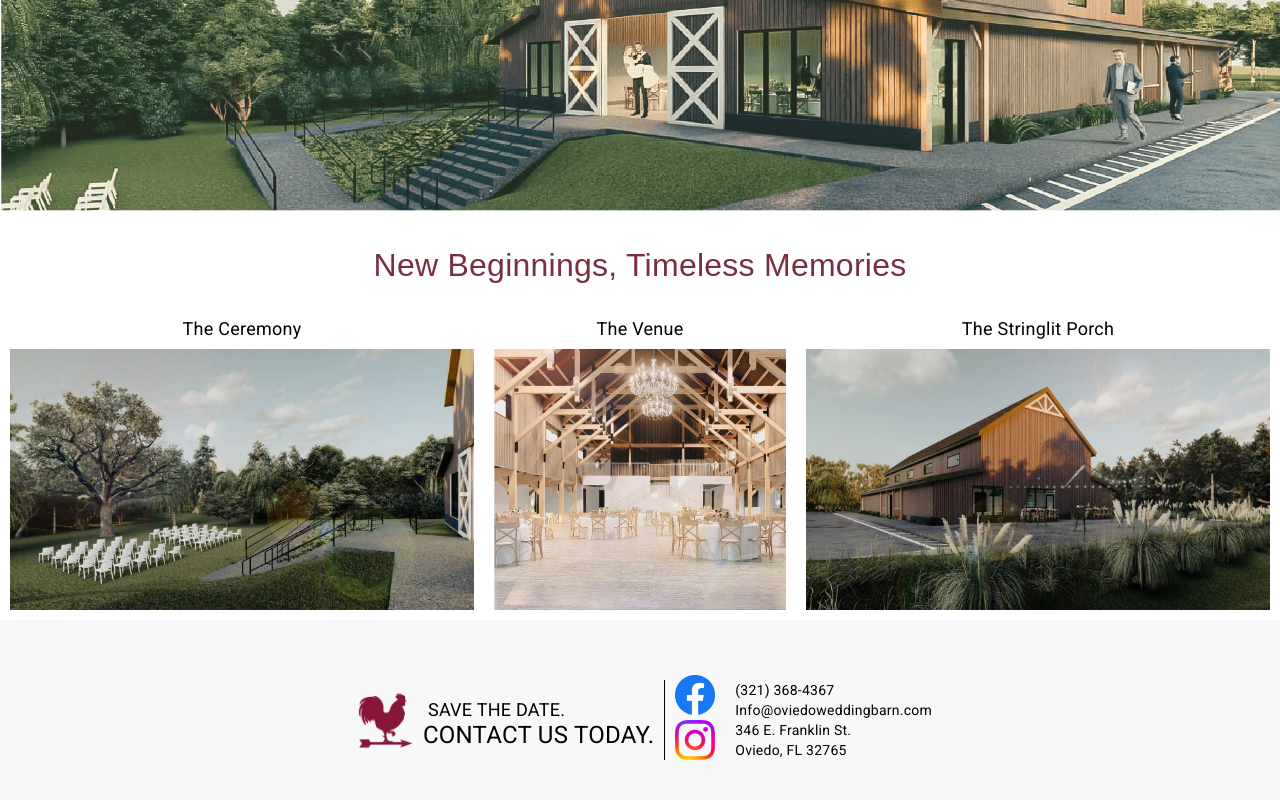
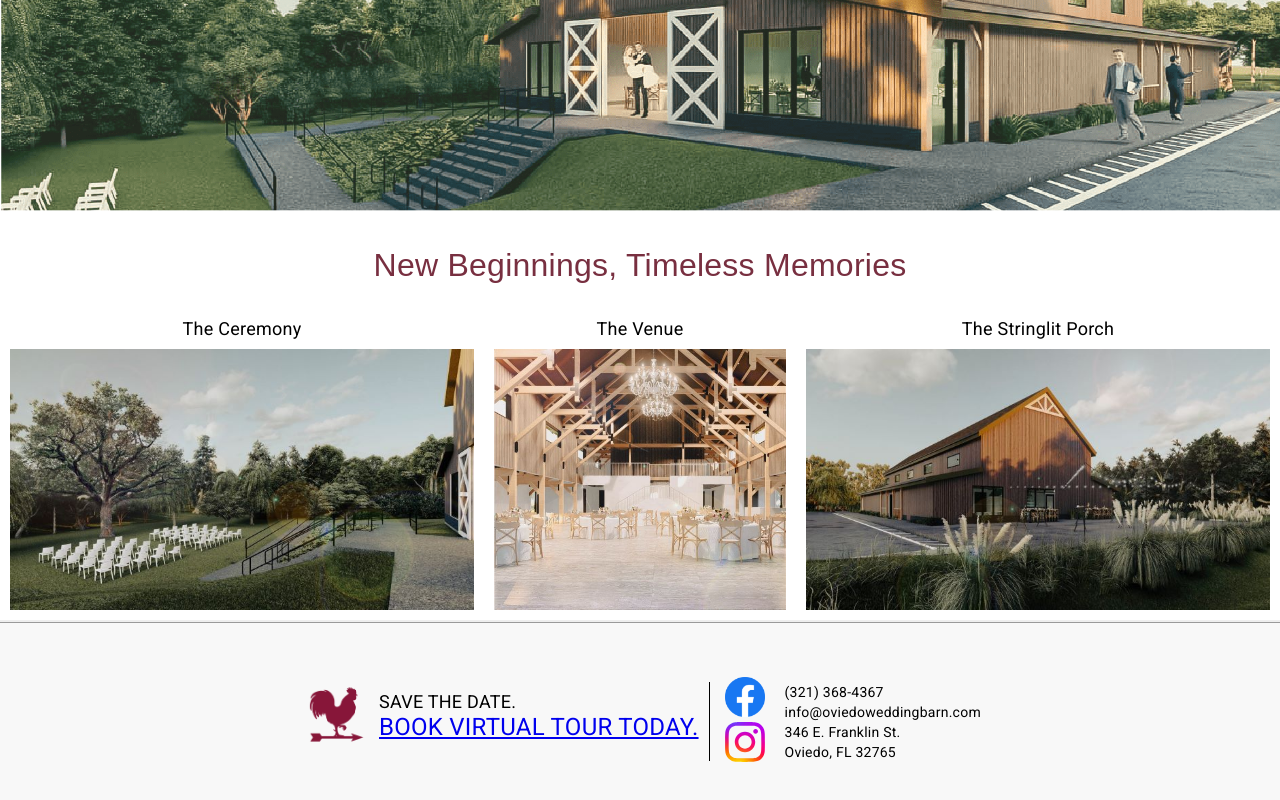
Before and after one commit to jammin2shirts/wedding-barn, an Angular app in the folder wedding-barn/: page /home in a window 1280 px wide. Shown: the part 1185-1985 px from the top of the page. Built offline with nearby package versions, Linux system fonts and the light colour scheme; a web font is replaced by a local one.

Commit message:
Updated cursor, external link,  sitemap, and css

```diff
--- a/wedding-barn/angular.json
+++ b/wedding-barn/angular.json
@@ -23,8 +23,7 @@
             "polyfills": "src/polyfills.ts",
             "tsConfig": "tsconfig.app.json",
             "assets": [
-              "src/.htcaccess",
-              "src/favicon.ico",
+              "src/sitemap.xml",
               "src/assets"
             ],
             "styles": [
--- a/wedding-barn/package.json
+++ b/wedding-barn/package.json
@@ -4,7 +4,7 @@
   "scripts": {
     "ng": "ng",
     "start": "ng serve",
-    "build": "ng build",
+    "build": "ng build && cp ./src/.htaccess ./dist/wedding-barn/browser/.htaccess",
     "test": "ng test",
     "lint": "ng lint",
     "e2e": "ng e2e",
--- a/wedding-barn/src/app/app.component.html
+++ b/wedding-barn/src/app/app.component.html
@@ -2,5 +2,5 @@
   <app-header class="header-section"></app-header>
   <app-under-construction></app-under-construction>
   <router-outlet></router-outlet>
-  <app-footer class="header-section"></app-footer>
+  <app-footer class="footer-section"></app-footer>
 </div>
--- a/wedding-barn/src/app/app.component.scss
+++ b/wedding-barn/src/app/app.component.scss
@@ -6,6 +6,16 @@
   align-self: center;
 }
 
+.footer-section{
+  display:flex;
+  background-color: #f8f8f8;
+  min-height: 200px;
+  width: 100%;
+  align-self: center;
+}
+
+
+
 .app-root{
   display:flex;
   flex-direction: column;
--- a/wedding-barn/src/app/component/footer/footer.component.html
+++ b/wedding-barn/src/app/component/footer/footer.component.html
@@ -3,7 +3,7 @@
   <div class="footer-text">
     <span class="top-text">SAVE THE DATE.</span>
     <!-- <span class="bot-text">BOOK A TOUR TODAY.</span> -->
-    <span class="bot-text">CONTACT US TODAY.</span>
+    <a href="https://theweddingbarn.hbportal.co/schedule/639d2e4192efc305bda3f365" target="_blank" class="bot-text">BOOK VIRTUAL TOUR TODAY.</a>
   </div>
   <div class="divider"></div>
   <div class="footer-info">
@@ -17,7 +17,7 @@
     </div>
     <div class="info">
       <span>(321) 368-4367</span><br>
-      <span>Info@oviedoweddingbarn.com</span><br>
+      <span>info@oviedoweddingbarn.com</span><br>
       <span>346 E. Franklin St.</span> <br>
       <span> Oviedo, FL 32765</span>
     </div>
--- a/wedding-barn/src/app/component/footer/footer.component.scss
+++ b/wedding-barn/src/app/component/footer/footer.component.scss
@@ -1,5 +1,8 @@
 .footer-rooster {
-  display: none;
+  display: block;
+  width: 75px;
+  object-fit: scale-down;
+  margin-top: 10px;
 }
 
 .container {
@@ -8,6 +11,7 @@
   justify-content: center;
   flex-direction: column;
   align-items: center;
+  border-top: ridge;
 }
 
 .footer-info {
@@ -25,12 +29,15 @@
   font-size: 1em;
 }
 .footer-text {
-  display: none;
+  display: flex;
+  flex-direction: column;
+  margin-bottom: 20px;
 }
+
 .top-text {
   font-size: small;
   text-align: center;
-  margin: 5px;
+  // margin: 5px;
 }
 .bot-text {
   font-size: medium;
@@ -46,35 +53,35 @@
 .bot-icons {
   text-align: center;
 }
-@media (min-width: 500px) {
+
+@media (min-width: 800px) {
   .container {
     flex-direction: row;
   }
   .top-text {
     font-size: large;
     text-align: start;
+    margin: 5px;
   }
   .bot-text {
     font-size: x-large;
   }
-}
-@media (min-width: 650px) {
   .divider {
     display: block;
     border-left: 1px solid black;
     height: 40%;
-    margin: 0px 10px;
+    margin: 0px 15px;
   }
   .footer-text {
-    display: flex;
-    flex-direction: column;
     height: 100px;
     justify-content: center;
+    align-items: baseline;
   }
   .footer-rooster {
-    display: block;
-    width: 75px;
-    object-fit: scale-down;
+    // display: block;
+    // width: 75px;
+    // object-fit: scale-down;
+    margin-top: -15px;
   }
 
 }
--- a/wedding-barn/src/app/component/header/header.component.scss
+++ b/wedding-barn/src/app/component/header/header.component.scss
@@ -7,6 +7,7 @@
 a {
   text-decoration: none;
   color: #782f40;
+  cursor: pointer;
 }
 
 a:hover {
--- a/wedding-barn/src/index.html
+++ b/wedding-barn/src/index.html
@@ -2,9 +2,45 @@
 <html lang="en">
 <head>
   <meta charset="utf-8">
-  <title>Wedding Barn</title>
+  <title>The Wedding Barn - Oviedo, FL</title>
   <base href="/">
   <meta name="viewport" content="width=device-width, initial-scale=1">
+ <!-- Primary Meta Tags -->
+<title>The Oviedo Wedding Barn</title>
+<meta name="title" content="The Wedding Barn - Oviedo, FL">
+<meta name="description" content="The Wedding Barn operates a beautiful event space right in the heart of Central Florida. Located just 20 min north
+  of Orlando, our idyllic setting is a family owned and operated venue that prides itself on creating the perfect
+  event for you. The offer of a beautiful setting, stellar customer service, and an inclusive setting are our
+  promise to you. Originally built in 2023, the Wedding Barn features a fully air conditioned event venue, cocktail
+  patio, custom bar, dressing suites, and a catering prep kitchen. You and your guests will enjoy mingling, and
+  wandering the memorable grounds. As a premier reception venue, The Wedding Barn offers memories to last a life
+  time.">
+
+<!-- Open Graph / Facebook -->
+<meta property="og:type" content="website">
+<meta property="og:url" content="https://metatags.io/">
+<meta property="og:title" content="The Wedding Barn - Oviedo, FL">
+<meta property="og:description" content="The Wedding Barn operates a beautiful event space right in the heart of Central Florida. Located just 20 min north
+  of Orlando, our idyllic setting is a family owned and operated venue that prides itself on creating the perfect
+  event for you. The offer of a beautiful setting, stellar customer service, and an inclusive setting are our
+  promise to you. Originally built in 2023, the Wedding Barn features a fully air conditioned event venue, cocktail
+  patio, custom bar, dressing suites, and a catering prep kitchen. You and your guests will enjoy mingling, and
+  wandering the memorable grounds. As a premier reception venue, The Wedding Barn offers memories to last a life
+  time.">
+<meta property="og:image" content="https://metatags.io/assets/meta-tags-16a33a6a8531e519cc0936fbba0ad904e52d35f34a46c97a2c9f6f7dd7d336f2.png">
+
+<!-- Twitter -->
+<meta property="twitter:card" content="summary_large_image">
+<meta property="twitter:url" content="https://metatags.io/">
+<meta property="twitter:title" content="The Wedding Barn - Oviedo, FL">
+<meta property="twitter:description" content="The Wedding Barn operates a beautiful event space right in the heart of Central Florida. Located just 20 min north
+  of Orlando, our idyllic setting is a family owned and operated venue that prides itself on creating the perfect
+  event for you. The offer of a beautiful setting, stellar customer service, and an inclusive setting are our
+  promise to you. Originally built in 2023, the Wedding Barn features a fully air conditioned event venue, cocktail
+  patio, custom bar, dressing suites, and a catering prep kitchen. You and your guests will enjoy mingling, and
+  wandering the memorable grounds. As a premier reception venue, The Wedding Barn offers memories to last a life
+  time.">
+<meta property="twitter:image" content="https://metatags.io/assets/meta-tags-16a33a6a8531e519cc0936fbba0ad904e52d35f34a46c97a2c9f6f7dd7d336f2.png">
   <link rel="icon" type="image/x-icon" href="assets/images/nav-rooster.png">
   <link href="https://fonts.googleapis.com/css?family=Roboto:300,400,500&display=swap" rel="stylesheet">
   <link href="https://fonts.googleapis.com/icon?family=Material+Icons" rel="stylesheet">
```
Also changed, not shown: 1 other file (tests, documents, lock files or other folders).
